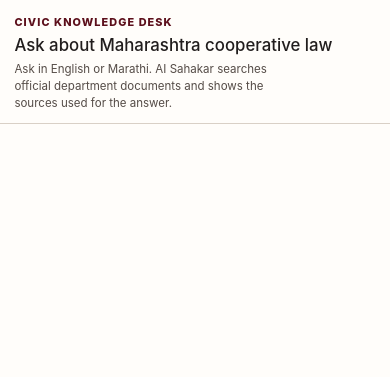
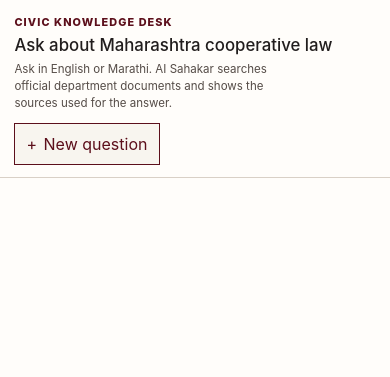
Before and after one commit to Nimble-esolutions/PdfSearch, a Django app: template flowdocs/core/templates/search.html in a window 390 px wide. Shown: the part 64-441 px from the top of the page. Run offline with Django 5.2, Linux system fonts and the light colour scheme; the template is opened without the code that fills it, so the values that code supplies are empty; some libraries are stand-ins or nearby versions.

Commit message:
fix(search): harden Workbench request continuity

```diff
--- a/flowdocs/core/static/main/css/civic-workbench.css
+++ b/flowdocs/core/static/main/css/civic-workbench.css
@@ -168,6 +168,23 @@
 .workspace-heading__copy { min-width: 0; }
 .workspace-heading h1 { margin: 0; color: var(--civic-ink); font-size: clamp(1.2rem, 2vw, 1.65rem); line-height: 1.15; }
 .workspace-heading__support { max-width: 62ch; margin: .45rem 0 0; color: var(--civic-muted); font-size: .78rem; line-height: 1.45; }
+.workspace-new-question {
+    display: none;
+    min-height: 40px;
+    flex: 0 0 auto;
+    align-items: center;
+    gap: .4rem;
+    padding: .5rem .7rem;
+    color: var(--civic-maroon);
+    background: var(--civic-panel);
+    border: 1px solid var(--civic-maroon);
+    font-size: .72rem;
+    font-weight: 800;
+    white-space: nowrap;
+    cursor: pointer;
+}
+.workspace-new-question:hover { color: var(--civic-paper); background: var(--civic-maroon); }
+.workspace-new-question span { font-size: 1rem; font-weight: 400; line-height: 1; }
 .workspace-status { display: inline-flex; flex: 0 0 auto; align-items: flex-start; gap: .5rem; min-width: 9rem; padding: .2rem 0 .2rem .8rem; color: var(--civic-muted); border-left: 2px solid var(--civic-green); font-size: .72rem; }
 .workspace-status i { width: .45rem; height: .45rem; border-radius: 50%; background: var(--civic-green); }
 .workspace-status span { display: grid; gap: .18rem; }
@@ -311,6 +328,8 @@
     .workbench-header { grid-template-columns: minmax(0, 1fr) auto; gap: .8rem; }
     .workbench-product { display: none; }
     .knowledge-rail { display: none; }
+    .workspace-new-question { display: inline-flex; }
+    .workspace-status { display: none; }
     .workbench { display: block; height: auto; min-height: 0; }
     .conversation-workspace { height: calc(100dvh - 76px); min-height: 0; }
     .evidence-rail { display: block; border-top: 1px solid var(--civic-line); border-left: 0; }
@@ -367,7 +386,7 @@
 @media (max-width: 430px) {
     .workspace-heading { display: block; }
     .workspace-heading__support { max-width: 38ch; }
-    .workspace-status { display: none; }
+    .workspace-new-question { margin-top: .75rem; }
     .composer-controls { grid-template-columns: minmax(0, 1fr); }
     .composer-submit { width: 100%; }
 }
--- a/flowdocs/core/static/main/js/search.js
+++ b/flowdocs/core/static/main/js/search.js
@@ -18,16 +18,16 @@
 const evidenceAnswer = document.querySelector("[data-evidence-answer]");
 const evidenceContent = document.querySelector("[data-evidence-content]");
 const evidenceClose = document.querySelector("[data-evidence-close]");
-const newQuestion = document.querySelector("[data-new-question]");
+const newQuestionButtons = document.querySelectorAll("[data-new-question]");
 let aboutReturnFocus = null;
 let evidenceReturnFocus = null;
 let shareMenuReturnFocus = null;
 let requestPending = false;
 let activeController = null;
-let requestTimeout = null;
-let stageTimer = null;
+let requestGeneration = 0;
 let answerSequence = 0;
 const answerStore = new Map();
+const responseKinds = new Set(["small_talk", "evidence_answer", "no_evidence", "validation"]);
 
 function detectPerformanceProfile() {
     const connection = navigator.connection || navigator.mozConnection || navigator.webkitConnection;
@@ -79,7 +79,13 @@
     sendMessage();
 });
 
-newQuestion?.addEventListener("click", () => {
+function resetConversation() {
+    requestGeneration += 1;
+    activeController?.abort();
+    activeController = null;
+    requestPending = false;
+    sendBtn.removeAttribute("aria-busy");
+    chatMain.setAttribute("aria-busy", "false");
     chatMain.replaceChildren();
     answerStore.clear();
     answerSequence = 0;
@@ -88,7 +94,9 @@
     userQuery.dispatchEvent(new Event("input", {bubbles: true}));
     userQuery.focus();
     resetEvidenceRail();
-});
+}
+
+newQuestionButtons.forEach(button => button.addEventListener("click", resetConversation));
 
 function closeAbout() {
     if (!aboutDialog) return;
@@ -141,6 +149,7 @@
 
     const stages = searchLoadingStages;
     let stageIndex = 0;
+    let loadingTimer = null;
 
     function showStage() {
         typingDiv.replaceChildren();
@@ -157,7 +166,7 @@
         typingDiv.prepend(stage);
         stageIndex++;
         if(stageIndex < stages.length) {
-            stageTimer = setTimeout(showStage, 2000);
+            loadingTimer = setTimeout(showStage, 2000);
         }
     }
     showStage();
@@ -165,8 +174,10 @@
     const formData = new FormData();
     formData.append('query', query);
     formData.append('language', document.documentElement.lang === 'mr' ? 'mr' : 'en');
-    activeController = new AbortController();
-    requestTimeout = setTimeout(() => activeController.abort(), 60000);
+    const generation = ++requestGeneration;
+    const controller = new AbortController();
+    activeController = controller;
+    const timeout = setTimeout(() => controller.abort(), 60000);
 
     try {
         const response = await fetch(window.PdfSearch.searchQueryUrl, {
@@ -174,9 +185,10 @@
             headers: {'X-CSRFToken': window.PdfSearch.csrfToken},
             body: formData,
             credentials: "same-origin",
-            signal: activeController.signal,
+            signal: controller.signal,
         });
         const data = await response.json().catch(() => ({}));
+        if (generation !== requestGeneration) return;
         if (!response.ok) {
             typingDiv.remove();
             const errorMessages = {
@@ -194,22 +206,28 @@
             );
             return;
         }
+        if (!isValidSuccessPayload(data)) {
+            typingDiv.remove();
+            appendErrorMessage(
+                searchMessages.unexpected,
+                searchMessages.request_failed,
+                query,
+            );
+            return;
+        }
         typingDiv.classList.add("search-loading--complete");
         typingDiv.setAttribute("aria-label", stages[stages.length - 1]);
         typingDiv.remove();
-        if(data.answer){
         typeEffect(
             data.answer,
-                data.references || [],
+            data.references,
             query,
-                data.kind || "evidence_answer",
+            data.kind,
             data.language || "",
         );
-        } else if(data.error){
-            appendErrorMessage(searchMessages.search_unavailable, searchMessages.try_later, query);
-        }
     } catch(err) {
         typingDiv.remove();
+        if (generation !== requestGeneration) return;
         if (err.name === "AbortError") {
             appendErrorMessage(searchMessages.timeout, searchMessages.try_again, query);
         } else {
@@ -217,16 +235,27 @@
             console.error(err);
         }
     } finally {
-        clearTimeout(requestTimeout);
-        clearTimeout(stageTimer);
-        requestTimeout = null;
-        stageTimer = null;
+        clearTimeout(timeout);
+        clearTimeout(loadingTimer);
+        if (generation === requestGeneration) {
             activeController = null;
             requestPending = false;
             sendBtn.removeAttribute("aria-busy");
             chatMain.setAttribute("aria-busy", "false");
             updateSendButton();
         }
+    }
+}
+
+function isValidSuccessPayload(payload) {
+    return Boolean(
+        payload
+        && typeof payload === "object"
+        && responseKinds.has(payload.kind)
+        && typeof payload.answer === "string"
+        && payload.answer.trim()
+        && Array.isArray(payload.references)
+    );
 }
 
 function appendMessage(text, sender, isLoading=false){
--- a/flowdocs/core/templates/search.html
+++ b/flowdocs/core/templates/search.html
@@ -150,6 +150,9 @@
         <h1 id="search-page-heading">{% trans "Ask about Maharashtra cooperative law" %}</h1>
         <p class="workspace-heading__support">{% trans "Ask in English or Marathi. AI Sahakar searches official department documents and shows the sources used for the answer." %}</p>
       </div>
+      <button type="button" class="workspace-new-question" data-new-question>
+        <span aria-hidden="true">+</span>{% trans "New question" %}
+      </button>
       <div class="workspace-status" role="status">
         <i aria-hidden="true"></i>
         <span><strong>{% trans "Official documents" %}</strong><small>{% trans "Review sources" %}</small></span>
```
Also changed, not shown: browser_tests/civic-workbench.spec.ts (+42 -2 lines), browser_tests/search-motion.spec.ts (+3 -1 lines), docs/HANDOFF.md (+1 -1 lines), docs/releases/2026-08-07-search-answer-latency.md (+7 -1 lines). Lines whose indentation alone changed are shown as unchanged.
